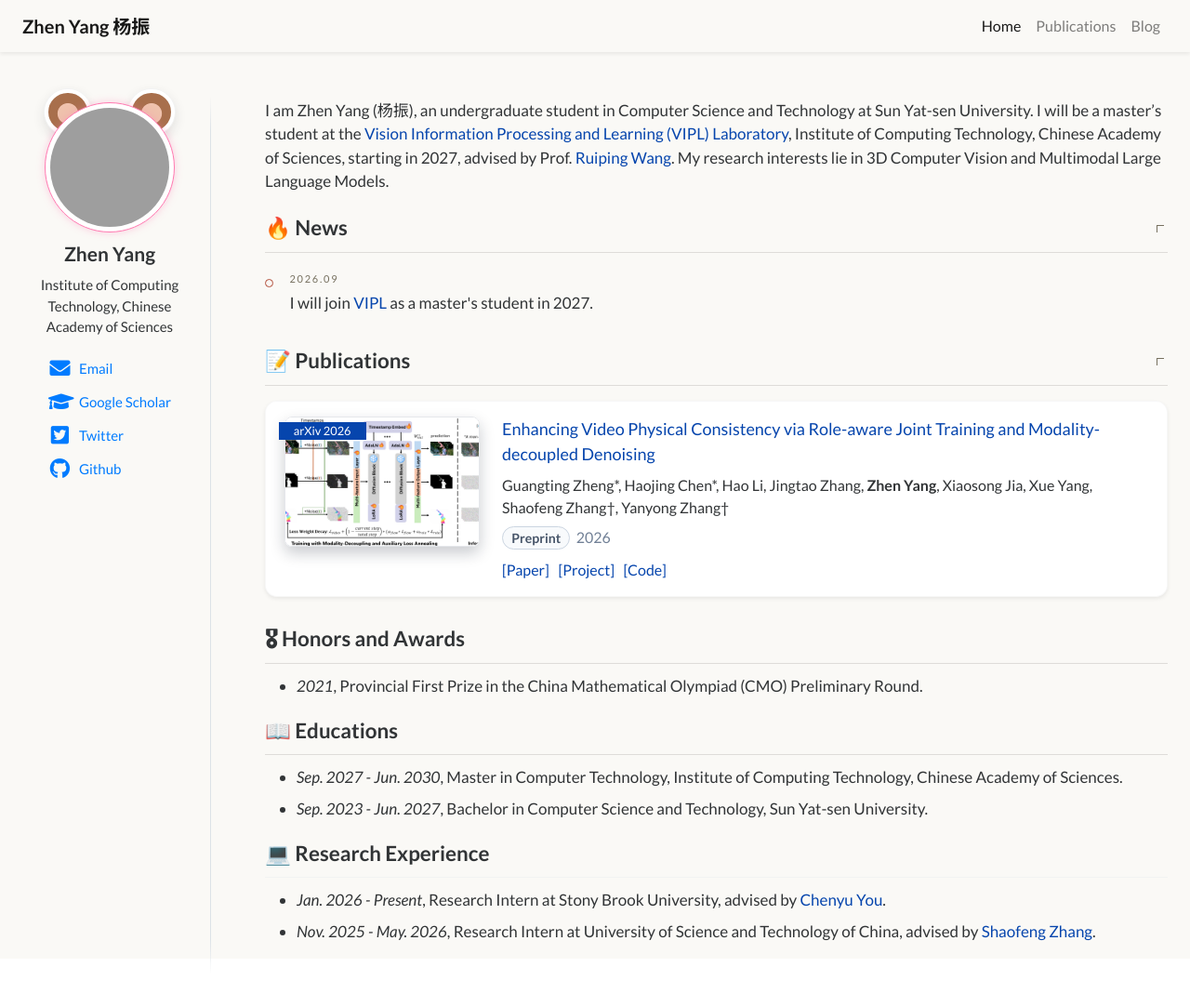
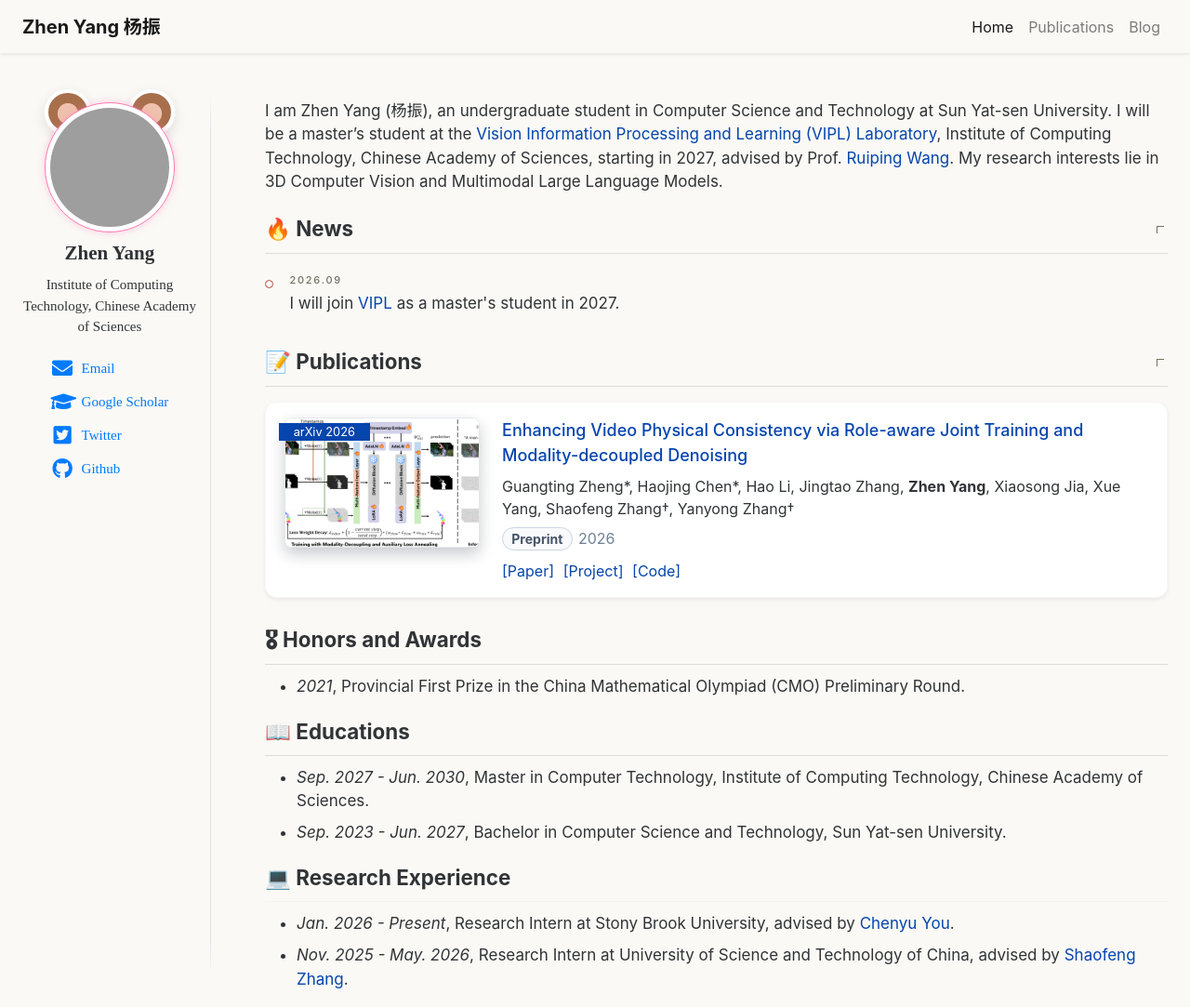
Before and after one commit to MichaelYeung2004/michaelyeung2004.github.io, a Jekyll site: the page built from _pages/about.md, in a window 1280 px wide and 1083 px high. Shown: the whole window at 93% size. Built offline with Jekyll 4.4.1, drawn with Linux system fonts in a browser that asks for light colours; grey boxes are pictures that could not be loaded.

Commit message:
Match reference English fonts and natural word spacing

```diff
--- a/_includes/head.html
+++ b/_includes/head.html
@@ -12,7 +12,6 @@
 
 <!-- For all browsers -->
 <link rel="stylesheet" href="{{ '/assets/css/main.css' | relative_url }}?v={{ site.time | date: '%s' }}">
-<link href="https://fonts.googleapis.com/css2?family=Lato:ital,wght@0,400;0,500;0,600;0,700;1,400;1,700&display=swap" rel="stylesheet">
 <link rel="stylesheet" href="{{ '/assets/css/vendor/bootstrap-navbar.css' | relative_url }}?v={{ site.time | date: '%s' }}">
 <link rel="stylesheet" href="{{ '/assets/css/home-navbar.css' | relative_url }}?v={{ site.time | date: '%s' }}">
 <link rel="stylesheet" href="{{ '/assets/css/site-colors.css' | relative_url }}?v={{ site.time | date: '%s' }}">
--- a/assets/css/home-navbar.css
+++ b/assets/css/home-navbar.css
@@ -23,7 +23,7 @@ body.site-page { padding-top: 80px; }
   background: var(--site-background, #faf9f6) !important;
   backdrop-filter: blur(16px);
   -webkit-backdrop-filter: blur(16px);
-  font: 400 16px/1.5 Lato,sans-serif;
+  font: 400 16px/1.5 -apple-system,BlinkMacSystemFont,'Segoe UI',Roboto,'Helvetica Neue',Arial,sans-serif;
 }
 .site-navbar a { text-decoration: none; }
 .site-navbar .navbar-nav { margin-top: 0; }
--- a/assets/css/non-blog-fonts.css
+++ b/assets/css/non-blog-fonts.css
@@ -1,8 +1,10 @@
-/* Match luost26/academic-homepage's body font without changing typography measurements.
+/* Match why-note.github.io's English body/sidebar font stacks without resizing text.
    Loaded only on non-Blog pages; icon and math fonts keep their own families. */
 body {
-  --non-blog-font: 'Lato', sans-serif;
+  --non-blog-font: -apple-system, BlinkMacSystemFont, 'Segoe UI', Roboto, 'Helvetica Neue', Arial, sans-serif;
   font-family: var(--non-blog-font);
+  word-spacing: normal;
+  letter-spacing: normal;
 }
 .site-navbar,
 .paper-box,
@@ -30,3 +32,15 @@ table, figcaption,
 .homepage .sidebar .author__urls_sm {
   font-family: var(--non-blog-font);
 }
+/* The reference uses a serif font specifically for its profile sidebar. */
+.sidebar,
+.sidebar p,
+.sidebar li,
+.sidebar h2, .sidebar h3, .sidebar h4, .sidebar h5, .sidebar h6,
+.homepage .sidebar,
+.homepage .sidebar .author__name,
+.homepage .sidebar .author__bio,
+.homepage .sidebar .author__urls,
+.homepage .sidebar .author__urls_sm {
+  font-family: 'Times New Roman', Times, serif;
+}
```
